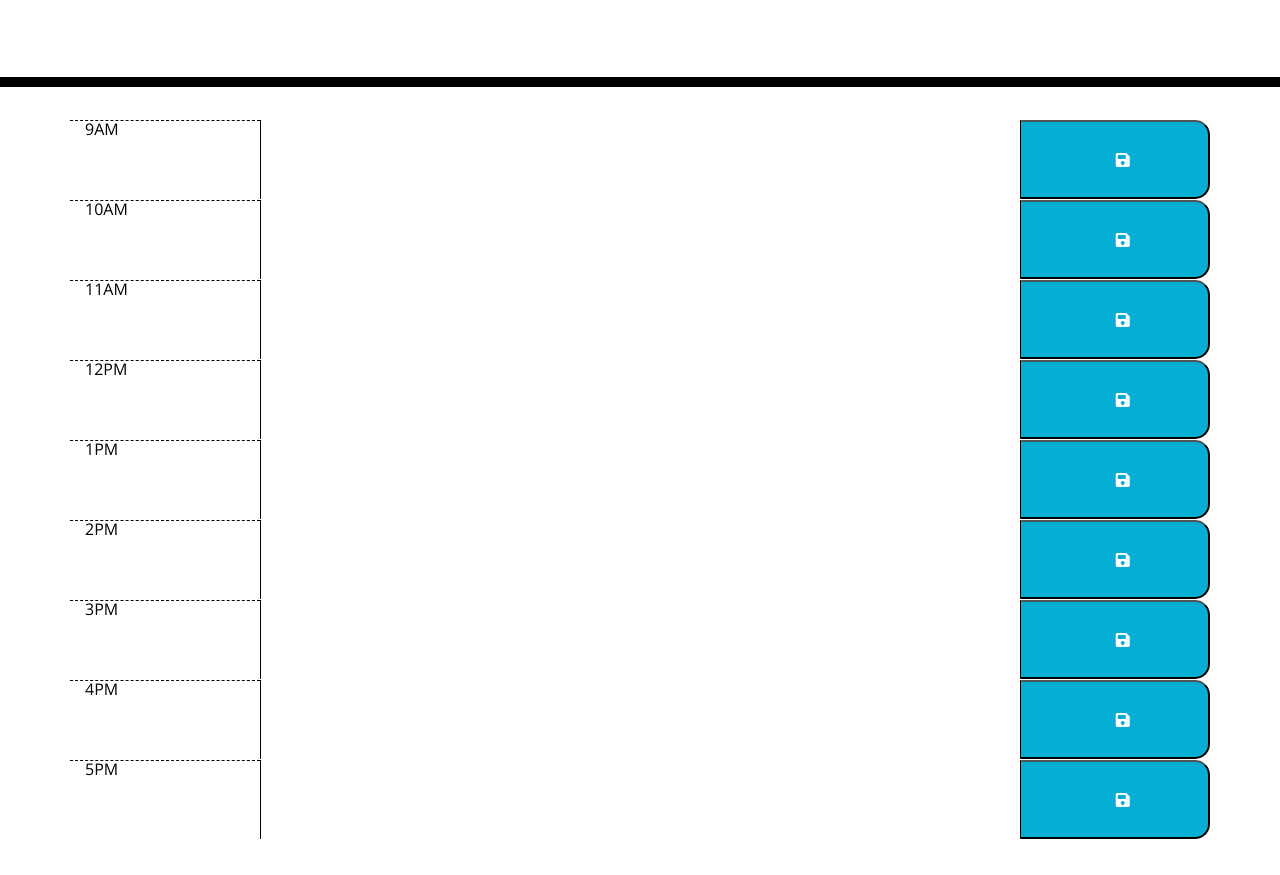
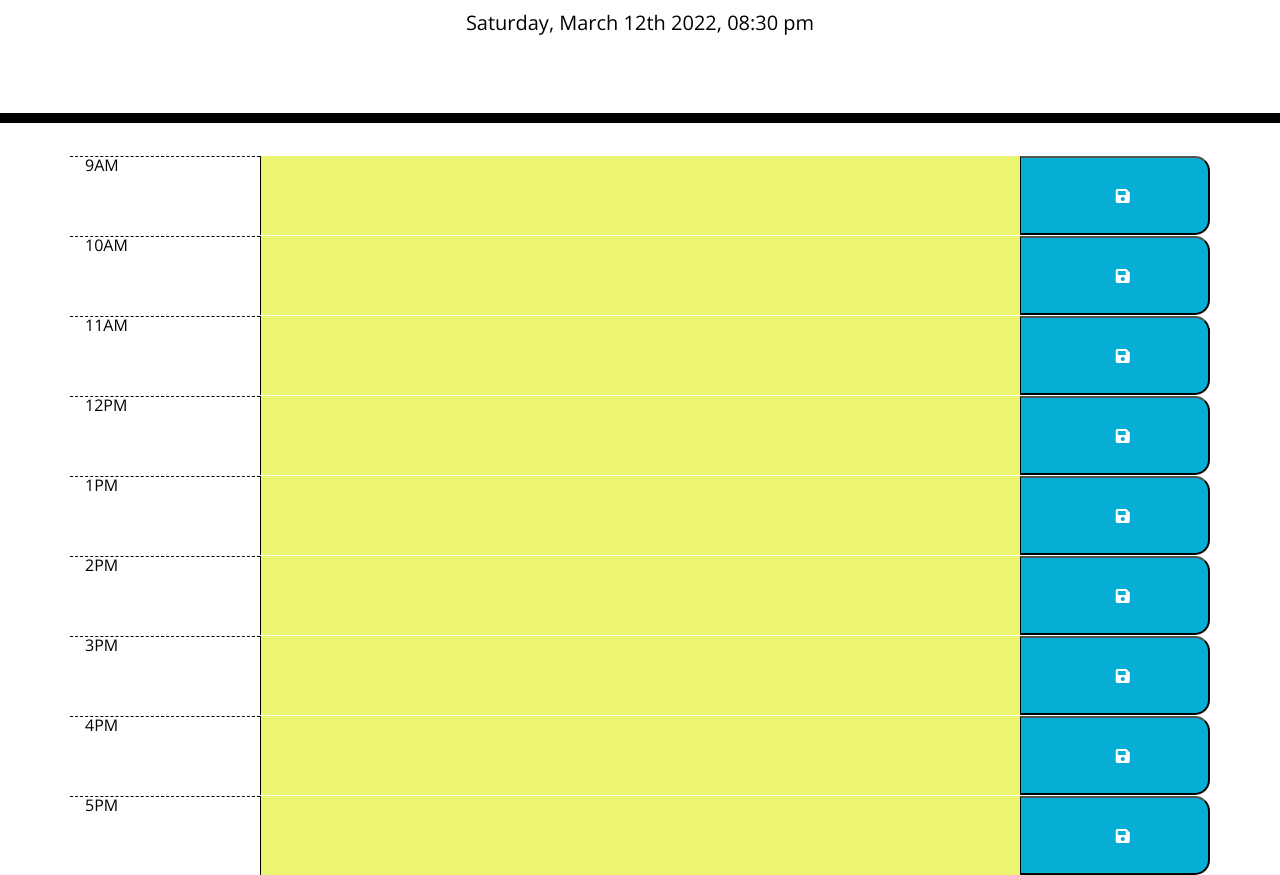
Before and after one commit to krystalnickole1212/WorkDaySchedulerKT, a plain HTML site: page index.html in a window 1280 px wide. Shown: the part 181-1056 px from the top of the page. Before the commit the page ends 1020 px from the top, so only its background shows below. Drawn offline with nearby package versions, Linux system fonts and the light colour scheme; files that its build step writes are made by us from their sources.

Commit message:
added color changes, added local storage, added current time, date, added past, present, future

```diff
--- a/assets/js/script.js
+++ b/assets/js/script.js
@@ -1,36 +1,61 @@
 //create the elements
 var dateAndTime = document.createElement("currentDay");
-var militaryHour = [9, 10, 11, 12, 13, 14, 15, 16, 17];
+var currentHour = moment().hours();
 var saveBtn = document.querySelectorAll(".saveBtn");
 
 //display date and time at top of scheduler
-dateAndTime = moment().format('MMMM Do YYYY, h:mm:ss a');
+dateAndTime = moment().format('MMMM Do YYYY, hh:mm:ss a');
 console.log(dateAndTime);
+
 document.getElementById("currentDay").innerHTML = dateAndTime;
 
-document.querySelector("#currentDay").textContent = moment().format("dddd, MMMM Do YYYY");
-
-//time block is in the present
-for (var i = 0; i < 9; i++) {
-    if (currentHour === militaryHour[i]) {
-      console.log(i);
-      document.getElementById(i).classList.add("present");
-    }
-//time block is in the past
-if (currentHour > militaryHour[i]) {
-    console.log(i);
-    document.getElementById(i).classList.add("past");
-  }
-//time block is in the future
-if (currentHour < militaryHour[i]) {
-    console.log(i);
-    document.getElementById(i).classList.add("future");
-  }
-
-//on click, enter event in time block
+document.querySelector("#currentDay").textContent = moment().format("dddd, MMMM Do YYYY, hh:mm a");
 
 
-//local storage saves event
+$(document).ready(function(){
+    //on click, enter event in time block
+    //local storage saves event
+    $(".saveBtn").on("click", function (event) {
+        var dataId = $(event.target).data("id")
+
+         var text = $(this).closest(".row").find(".description").val()
 
 
-//event persists
+        localStorage.setItem(dataId, text);
+        console.log(dataId);
+        console.log(text);
+    })
+})
+
+//var militaryTime = [9, 10, 11, 12, 13, 14, 15, 16, 17];
+//time block is in the present
+// get current number of hours
+// loop over time blocks
+$('.description').each(function () {
+    var blockHour = parseInt(
+        $(this)
+            .attr('id')
+    );
+    console.log(currentHour, blockHour)
+
+    //past hours
+    if (blockHour < currentHour) {
+        $(this).addClass("past")
+    }
+
+    //current hours
+
+    else if (blockHour === currentHour) {
+        $(this).addClass("present")
+        $(this).removeClass("past")
+    }
+
+    //future hours
+
+    else {
+        $(this).addClass("future")
+        $(this).removeClass("past")
+        $(this).removeClass("present")
+     }
+
+})
--- a/index.html
+++ b/index.html
@@ -27,7 +27,7 @@
 <!-- 9am row -->
 <div class="row">
   <div class="hour col-2">9AM</div>
-  <textarea id="0" class="description col-8"></textarea>
+  <textarea id="09" class="description col-8"></textarea>
   <button data-id="0" class="saveBtn col-2">
     <i class="fas fa-save"></i>
   </button>
@@ -35,7 +35,7 @@
 
 <div class="row">
   <div class="hour col-2">10AM</div>
-  <textarea id="1" class="description col-8"></textarea>
+  <textarea id="10" class="description col-8"></textarea>
   <button data-id="1" class="saveBtn col-2">
     <i class="fas fa-save"></i>
   </button>
@@ -43,7 +43,7 @@
 
 <div class="row">
   <div class="hour col-2">11AM</div>
-  <textarea id="2" class="description col-8"></textarea>
+  <textarea id="11" class="description col-8"></textarea>
   <button data-id="2" class="saveBtn col-2">
     <i class="fas fa-save"></i>
   </button>
@@ -51,7 +51,7 @@
 
 <div class="row">
   <div class="hour col-2">12PM</div>
-  <textarea id="3" class="description col-8"></textarea>
+  <textarea id="12" class="description col-8"></textarea>
   <button data-id="3" class="saveBtn col-2">
     <i class="fas fa-save"></i>
   </button>
@@ -59,7 +59,7 @@
 
 <div class="row">
   <div class="hour col-2">1PM</div>
-  <textarea id="4" class="description col-8"></textarea>
+  <textarea id="13" class="description col-8"></textarea>
   <button data-id="4" class="saveBtn col-2">
     <i class="fas fa-save"></i>
   </button>
@@ -67,7 +67,7 @@
 
 <div class="row">
   <div class="hour col-2">2PM</div>
-  <textarea id="5" class="description col-8"></textarea>
+  <textarea id="14" class="description col-8"></textarea>
   <button data-id="5" class="saveBtn col-2">
     <i class="fas fa-save"></i>
   </button>
@@ -75,7 +75,7 @@
 
 <div class="row">
   <div class="hour col-2">3PM</div>
-  <textarea id="6" class="description col-8"></textarea>
+  <textarea id="15" class="description col-8"></textarea>
   <button data-id="6" class="saveBtn col-2">
     <i class="fas fa-save"></i>
   </button>
@@ -83,7 +83,7 @@
 
 <div class="row">
   <div class="hour col-2">4PM</div>
-  <textarea id="7" class="description col-8"></textarea>
+  <textarea id="16" class="description col-8"></textarea>
   <button data-id="7" class="saveBtn col-2">
     <i class="fas fa-save"></i>
   </button>
@@ -91,7 +91,7 @@
 
 <div class="row">
   <div class="hour col-2">5PM</div>
-  <textarea id="8" class="description col-8"></textarea>
+  <textarea id="17" class="description col-8"></textarea>
   <button data-id="8" class="saveBtn col-2">
     <i class="large fas fa-save"></i>
   </button>
@@ -100,6 +100,7 @@
 
   <script src="https://code.jquery.com/jquery-3.4.1.min.js"></script>
   <script src="https://cdnjs.cloudflare.com/ajax/libs/moment.js/2.24.0/moment.min.js"></script>
+  <script src="https://cdnjs.cloudflare.com/ajax/libs/twitter-bootstrap/4.3.1/js/bootstrap.min.js"></script>
   <script src="./assets/js/script.js"></script>
 
 </body>
```
Also changed, not shown: assets/css/style.css (renamed from assets/style/style.css).
